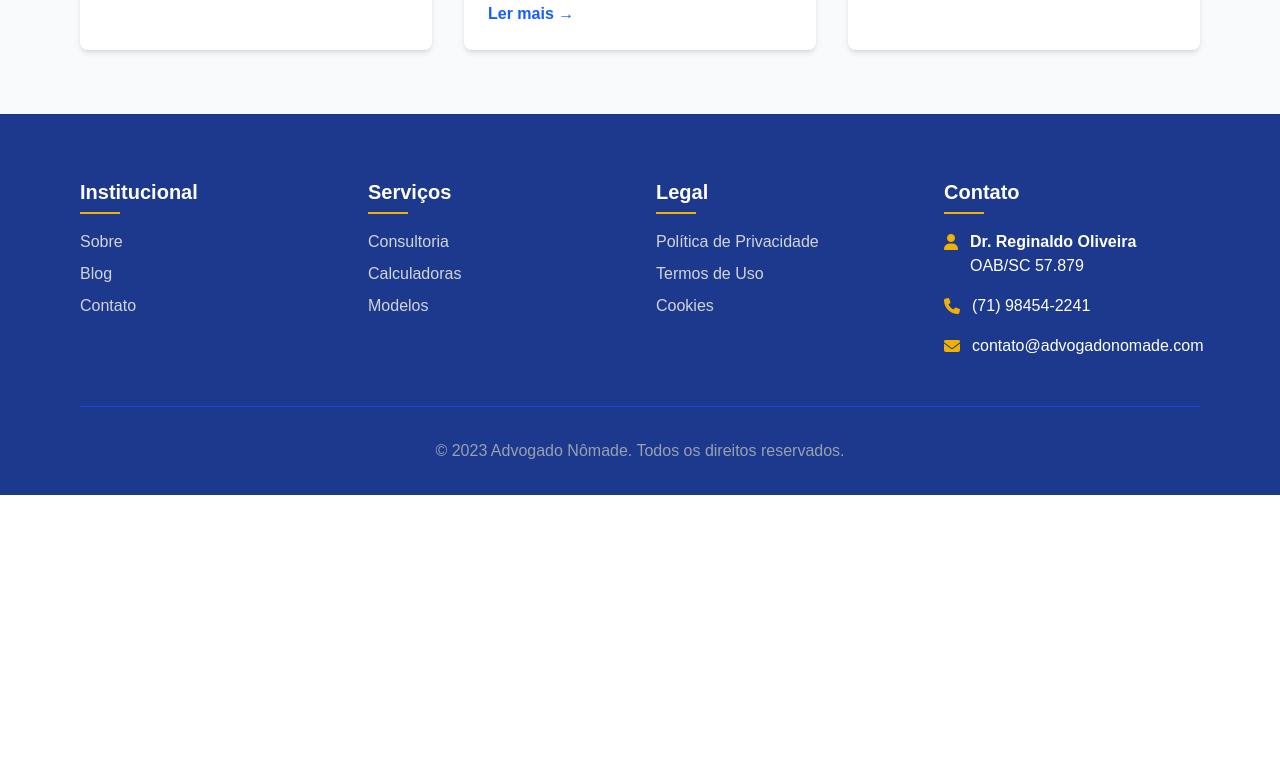
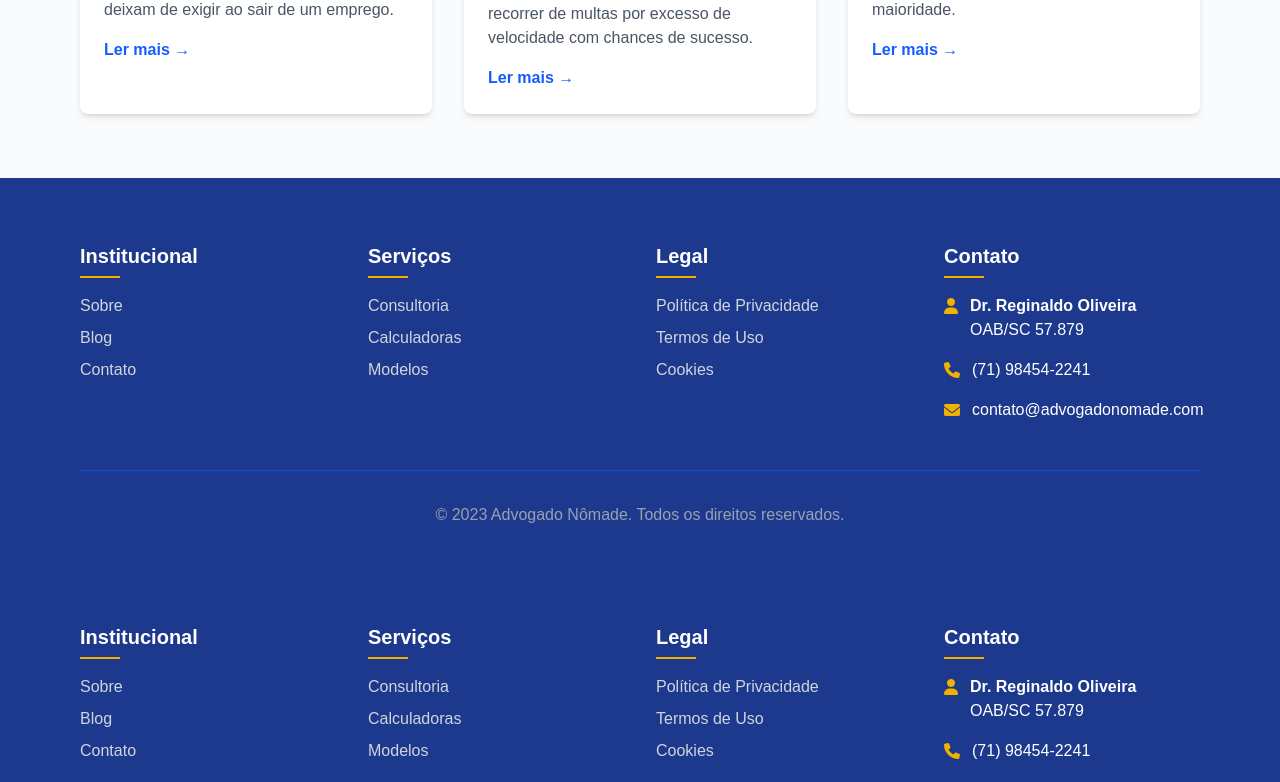
Before and after one commit to mestrereginaldo-site/advogadonomade1, a Next.js app: page / in a window 1280 px wide. Shown: the part 2014-2796 px from the top of the page. Before the commit the page ends 2509 px from the top, so only its background shows below. Built offline with nearby package versions, Linux system fonts and the light colour scheme.

Commit message:
Update layout.tsx

```diff
--- a/app/layout.tsx
+++ b/app/layout.tsx
@@ -1,22 +1,107 @@
 // app/layout.tsx
 import "./globals.css";
 import { Metadata } from "next";
+import Link from "next/link";
 
 export const metadata: Metadata = {
-  title: "Advogado Nômade - Direito de Qualquer Lugar",
-  description: "Consultoria jurídica online 24h. Contratos, LGPD, startups, direito digital. WhatsApp 5 min.",
+  title: "Advogado Nômade | Consultoria Jurídica 100% On-line em Todo Brasil",
+  description: "Advogado on-line que atende em qualquer cidade do Brasil. Contratos, LGPD, rescisão, multas, pensão, direito digital. Resposta em 5 min via WhatsApp.",
 };
 
 export default function RootLayout({ children }: { children: React.ReactNode }) {
   return (
     <html lang="pt-BR">
       <head>
-        <link rel="stylesheet" href="https://cdnjs.cloudflare.com/ajax/libs/font-awesome/6.4.0/css/all.min.css" />
+        <link rel="stylesheet" href="https://cdnjs.cloudflare.com/ajax/libs/font-awesome/6.0.0/css/all.min.css" />
       </head>
       <body className="min-h-screen flex flex-col bg-white text-black">
-        <main>{children}</main>
+        {/* Header */}
+        <header className="bg-white shadow-sm sticky top-0 z-50">
+          <div className="max-w-6xl mx-auto px-4 py-4 flex justify-between items-center">
+            <div className="logo">
+              <h1 className="text-2xl font-bold text-blue-900">Advogado <span className="text-yellow-600">Nômade</span></h1>
+            </div>
+            <nav className="hidden md:block">
+              <ul className="flex space-x-8">
+                <li><Link href="/" className="text-gray-800 hover:text-blue-600 font-medium transition-colors">Início</Link></li>
+                <li><Link href="/calculadoras" className="text-gray-800 hover:text-blue-600 font-medium transition-colors">Calculadoras</Link></li>
+                <li><Link href="/sobre" className="text-gray-800 hover:text-blue-600 font-medium transition-colors">Sobre</Link></li>
+                <li><Link href="/artigos" className="text-gray-800 hover:text-blue-600 font-medium transition-colors">Artigos</Link></li>
+                <li><Link href="/contato" className="text-gray-800 hover:text-blue-600 font-medium transition-colors">Contato</Link></li>
+              </ul>
+            </nav>
+            <div className="mobile-menu md:hidden text-2xl">
+              <i className="fas fa-bars"></i>
+            </div>
+          </div>
+        </header>
 
-        {/* Footer removido do layout - agora está no page.tsx */}
+        <main className="flex-1">{children}</main>
+
+        {/* Footer */}
+        <footer className="bg-blue-900 text-white pt-16 pb-8">
+          <div className="max-w-6xl mx-auto px-4">
+            <div className="grid grid-cols-1 md:grid-cols-4 gap-8 mb-12">
+              <div>
+                <h3 className="text-xl font-bold mb-4 relative pb-2 after:content-[''] after:absolute after:left-0 after:bottom-0 after:w-10 after:h-0.5 after:bg-yellow-500">Institucional</h3>
+                <ul className="space-y-2">
+                  <li><Link href="/sobre" className="text-gray-300 hover:text-white transition-colors">Sobre</Link></li>
+                  <li><Link href="/blog" className="text-gray-300 hover:text-white transition-colors">Blog</Link></li>
+                  <li><Link href="/contato" className="text-gray-300 hover:text-white transition-colors">Contato</Link></li>
+                </ul>
+              </div>
+              <div>
+                <h3 className="text-xl font-bold mb-4 relative pb-2 after:content-[''] after:absolute after:left-0 after:bottom-0 after:w-10 after:h-0.5 after:bg-yellow-500">Serviços</h3>
+                <ul className="space-y-2">
+                  <li><Link href="/consultoria" className="text-gray-300 hover:text-white transition-colors">Consultoria</Link></li>
+                  <li><Link href="/calculadoras" className="text-gray-300 hover:text-white transition-colors">Calculadoras</Link></li>
+                  <li><Link href="/modelos" className="text-gray-300 hover:text-white transition-colors">Modelos</Link></li>
+                </ul>
+              </div>
+              <div>
+                <h3 className="text-xl font-bold mb-4 relative pb-2 after:content-[''] after:absolute after:left-0 after:bottom-0 after:w-10 after:h-0.5 after:bg-yellow-500">Legal</h3>
+                <ul className="space-y-2">
+                  <li><Link href="/politica-de-privacidade" className="text-gray-300 hover:text-white transition-colors">Política de Privacidade</Link></li>
+                  <li><Link href="/termos-de-uso" className="text-gray-300 hover:text-white transition-colors">Termos de Uso</Link></li>
+                  <li><Link href="/cookies" className="text-gray-300 hover:text-white transition-colors">Cookies</Link></li>
+                </ul>
+              </div>
+              <div>
+                <h3 className="text-xl font-bold mb-4 relative pb-2 after:content-[''] after:absolute after:left-0 after:bottom-0 after:w-10 after:h-0.5 after:bg-yellow-500">Contato</h3>
+                <div className="space-y-4">
+                  <div className="flex items-start">
+                    <i className="fas fa-user mt-1 mr-3 text-yellow-500"></i>
+                    <div>
+                      <strong>Dr. Reginaldo Oliveira</strong><br />
+                      OAB/SC 57.879
+                    </div>
+                  </div>
+                  <div className="flex items-center">
+                    <i className="fas fa-phone mr-3 text-yellow-500"></i>
+                    <div>(71) 98454-2241</div>
+                  </div>
+                  <div className="flex items-center">
+                    <i className="fas fa-envelope mr-3 text-yellow-500"></i>
+                    <div>contato@advogadonomade.com</div>
+                  </div>
+                </div>
+              </div>
+            </div>
+            <div className="pt-8 border-t border-blue-700 text-center text-gray-400">
+              <p>&copy; 2023 Advogado Nômade. Todos os direitos reservados.</p>
+            </div>
+          </div>
+        </footer>
+
+        {/* WhatsApp Floating Button */}
+        <div className="fixed bottom-6 right-6 z-50">
+          <a
+            href="https://wa.me/5571986482241?text=Preciso%20de%20um%20advogado%20agora"
+            className="bg-green-500 hover:bg-green-600 text-white font-semibold py-3 px-4 rounded-full shadow-lg flex items-center gap-2"
+          >
+            <i className="fab fa-whatsapp"></i> WhatsApp
+          </a>
+        </div>
       </body>
     </html>
   );
```
